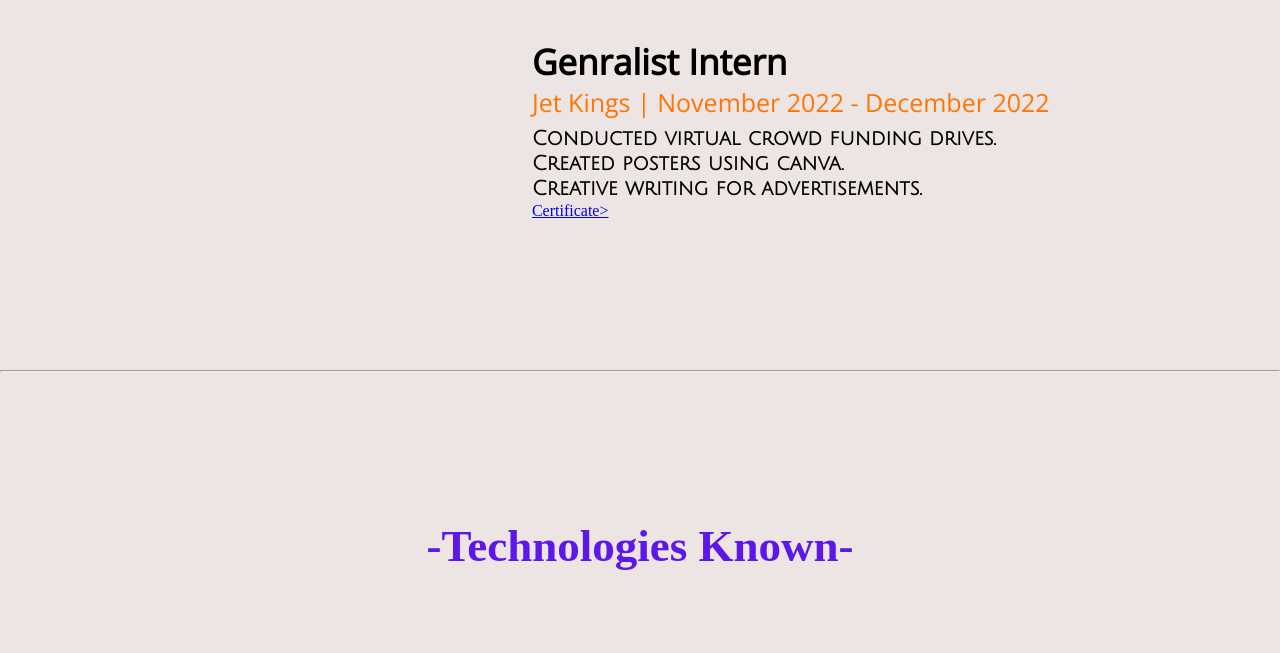
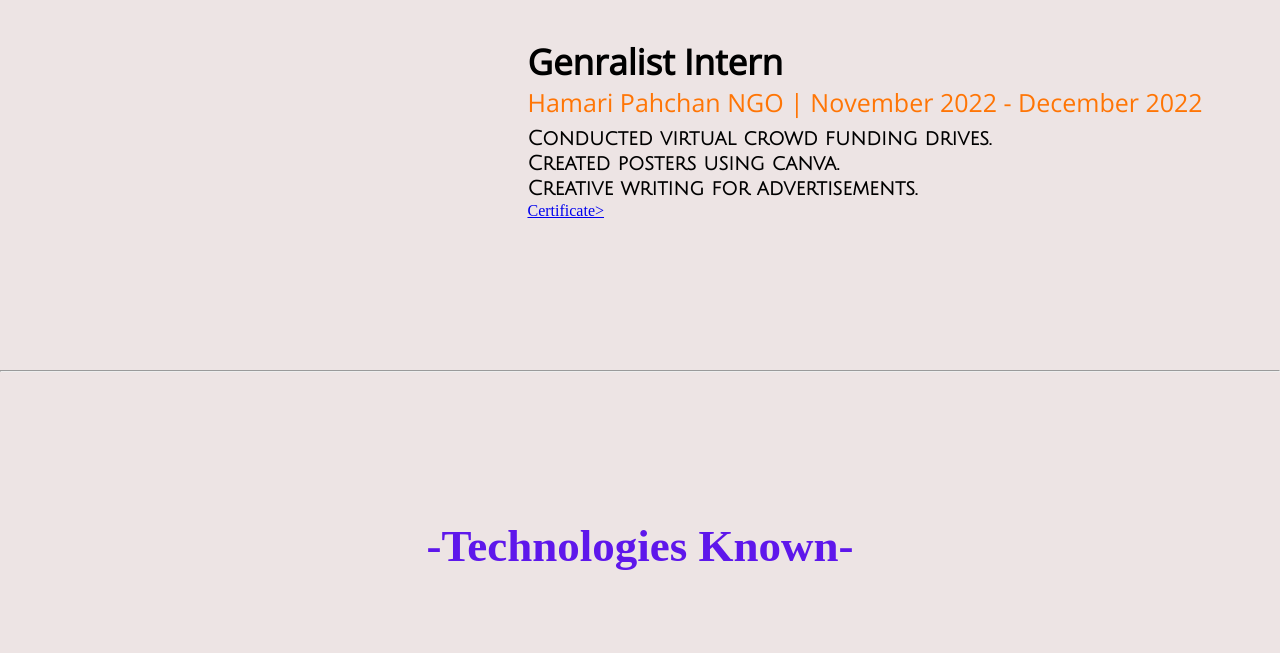
Before and after one commit to Abhijeet1326/portfolio-website-1, a plain HTML site: page index.html in a window 1280 px wide. Shown: the part 2888-3541 px from the top of the page. Drawn offline with nearby package versions, Linux system fonts and the light colour scheme.

Commit message:
Update index.html

```diff
--- a/index.html
+++ b/index.html
@@ -94,7 +94,7 @@
 
             <div class="ngo break">
                 <p class="exp-head">Genralist Intern</p>
-                <p class="comp-name">Jet Kings | November 2022 - December 2022</p>
+                <p class="comp-name">Hamari Pahchan NGO | November 2022 - December 2022</p>
                 <p class="exp-desc">Conducted virtual crowd funding drives.<br>
                     Created posters using canva.<br>
                     Creative writing for advertisements.</p>
```
